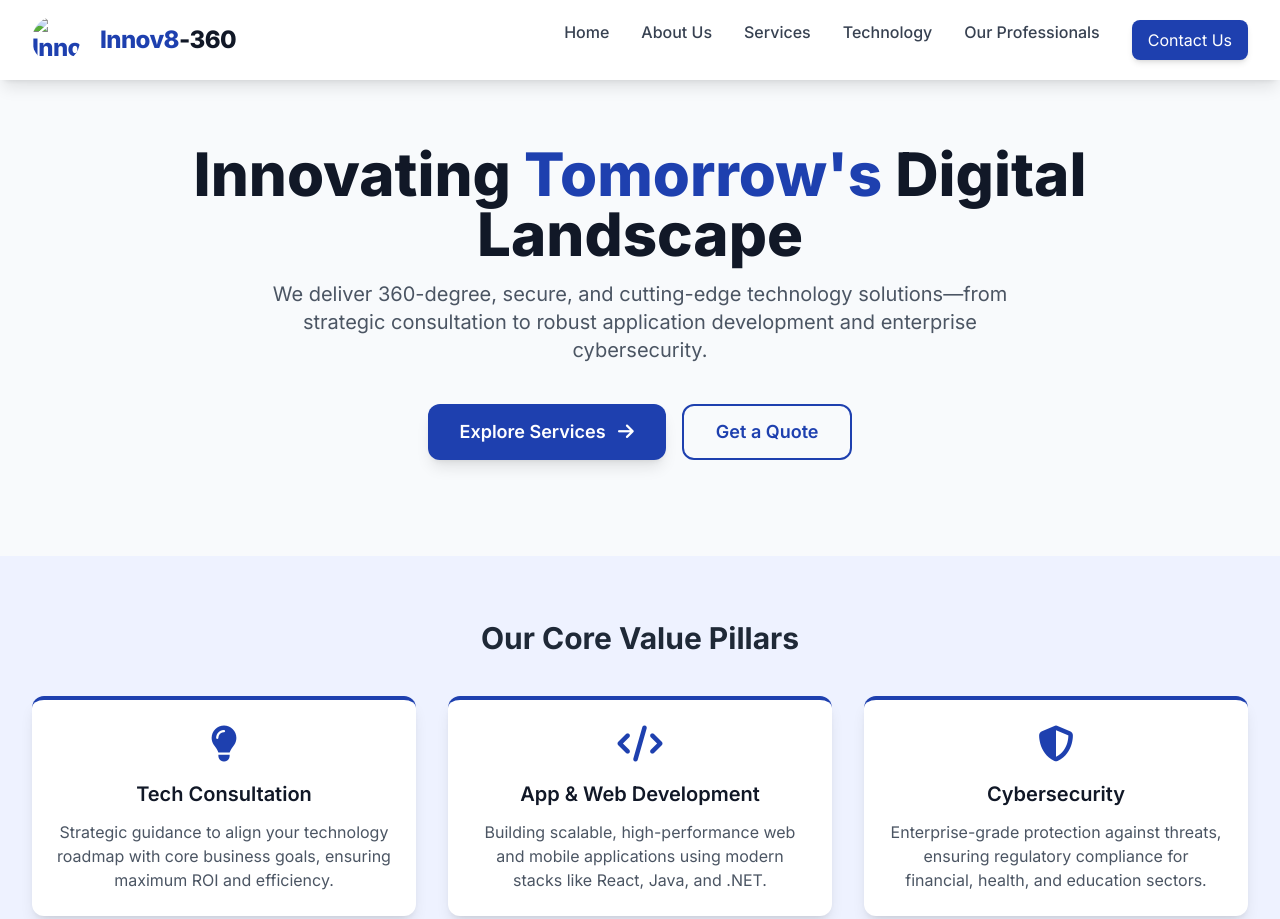
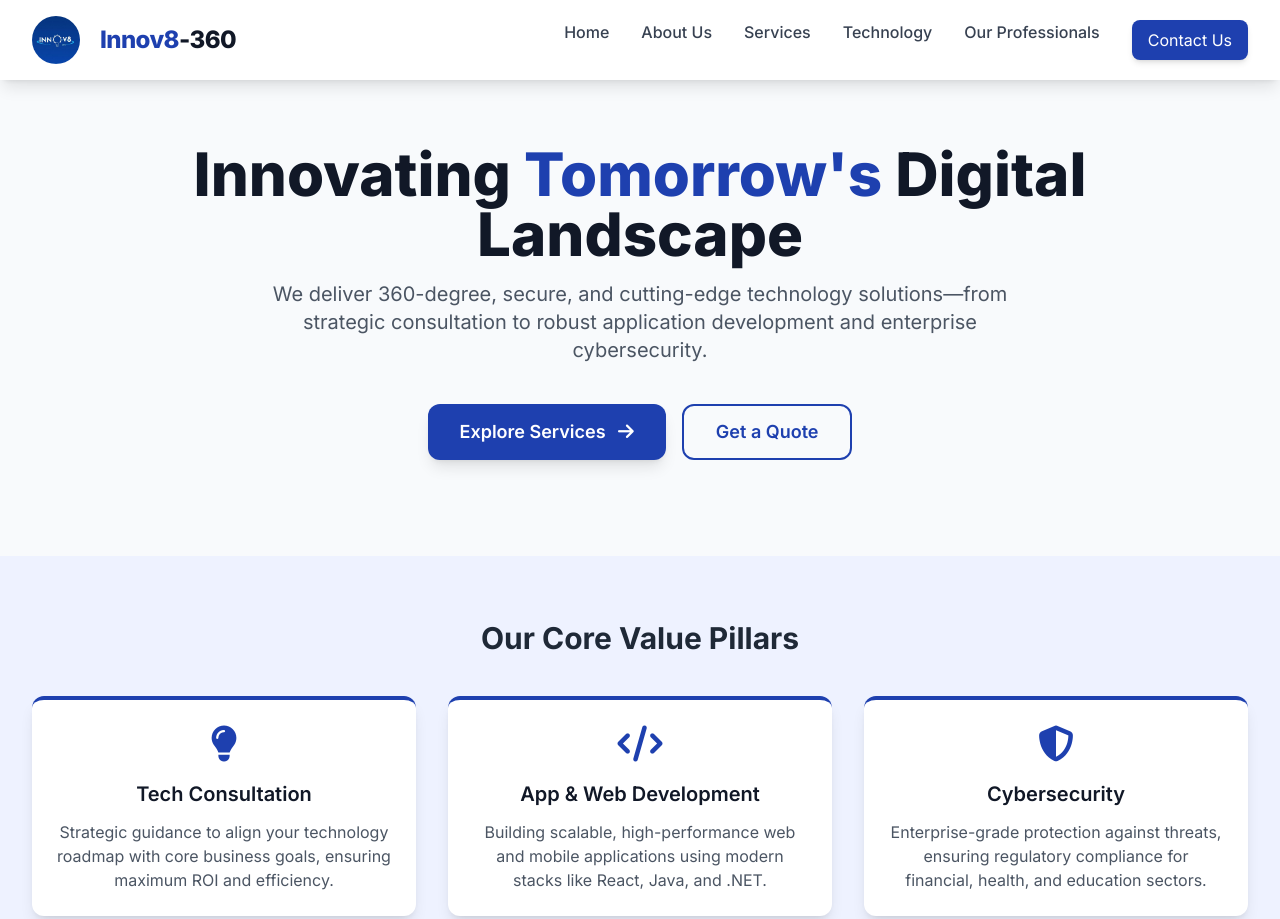
Before and after one commit to Asterix-820/INNOV8-360, a plain HTML site: page innov/index.html in a window 1280 px wide. Shown: the top 919 px of the page. Drawn offline with nearby package versions, Linux system fonts and the light colour scheme; a small style sheet from the web is missing.

Commit message:
changed logo url

```diff
--- a/innov/index.html
+++ b/innov/index.html
@@ -56,7 +56,7 @@
         <nav class="max-w-7xl mx-auto px-4 sm:px-6 lg:px-8 py-4 flex justify-between items-center">
             <a href="#home" onclick="renderPage('home')" class="text-2xl font-extrabold text-primary-blue tracking-tight flex items-center">
                 <!-- LOGO PLACEHOLDER ADDED HERE -->
-                <img src="~/images/logo.jpg" alt="Innov8-360 Logo" class="h-12 w-12 mr-5 rounded-full">
+                <img src="/images/logo.jpg" alt="Innov8-360 Logo" class="h-12 w-12 mr-5 rounded-full">
                 Innov8<span class="text-gray-900">-360</span>
             </a>
 
@@ -95,7 +95,7 @@
         <div class="max-w-7xl mx-auto px-4 sm:px-6 lg:px-8 py-8 md:flex md:justify-between md:items-center">
             <div class="mb-4 md:mb-0 flex items-center">
                 <!-- LOGO PLACEHOLDER ADDED HERE -->
-                <img src="/innov/images/logo.jpg" alt="Innov8-360 Logo" class="h-7 w-7 mr-3 rounded-full">
+                <img src="/images/logo.jpg" alt="Innov8-360 Logo" class="h-7 w-7 mr-3 rounded-full">
                 <h3 class="text-xl font-bold">Innov8-360</h3>
                 <p class="text-sm text-gray-400 ml-4 hidden sm:block">Transformative Solutions for a Digital Future.</p>
             </div>
```
